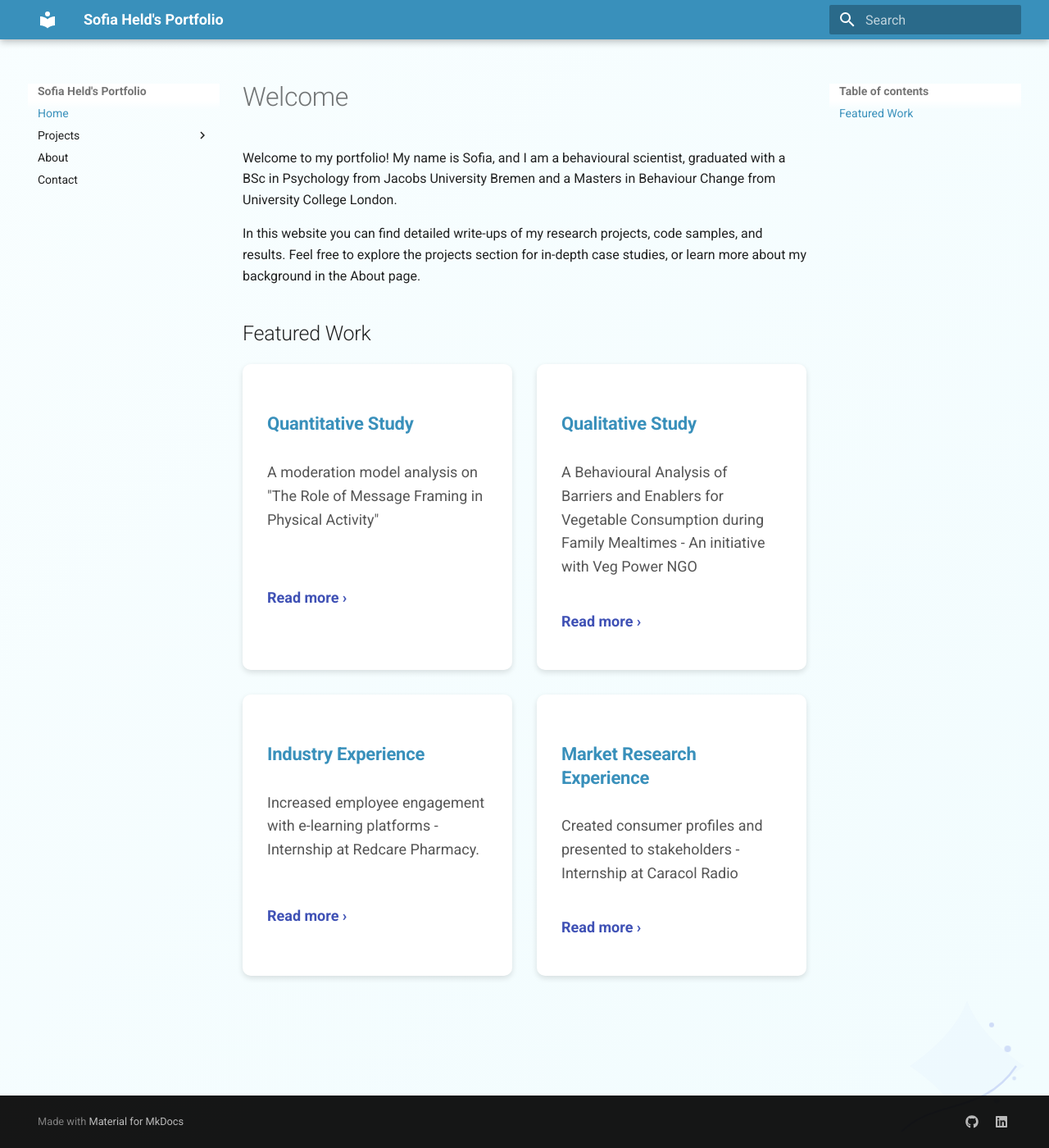
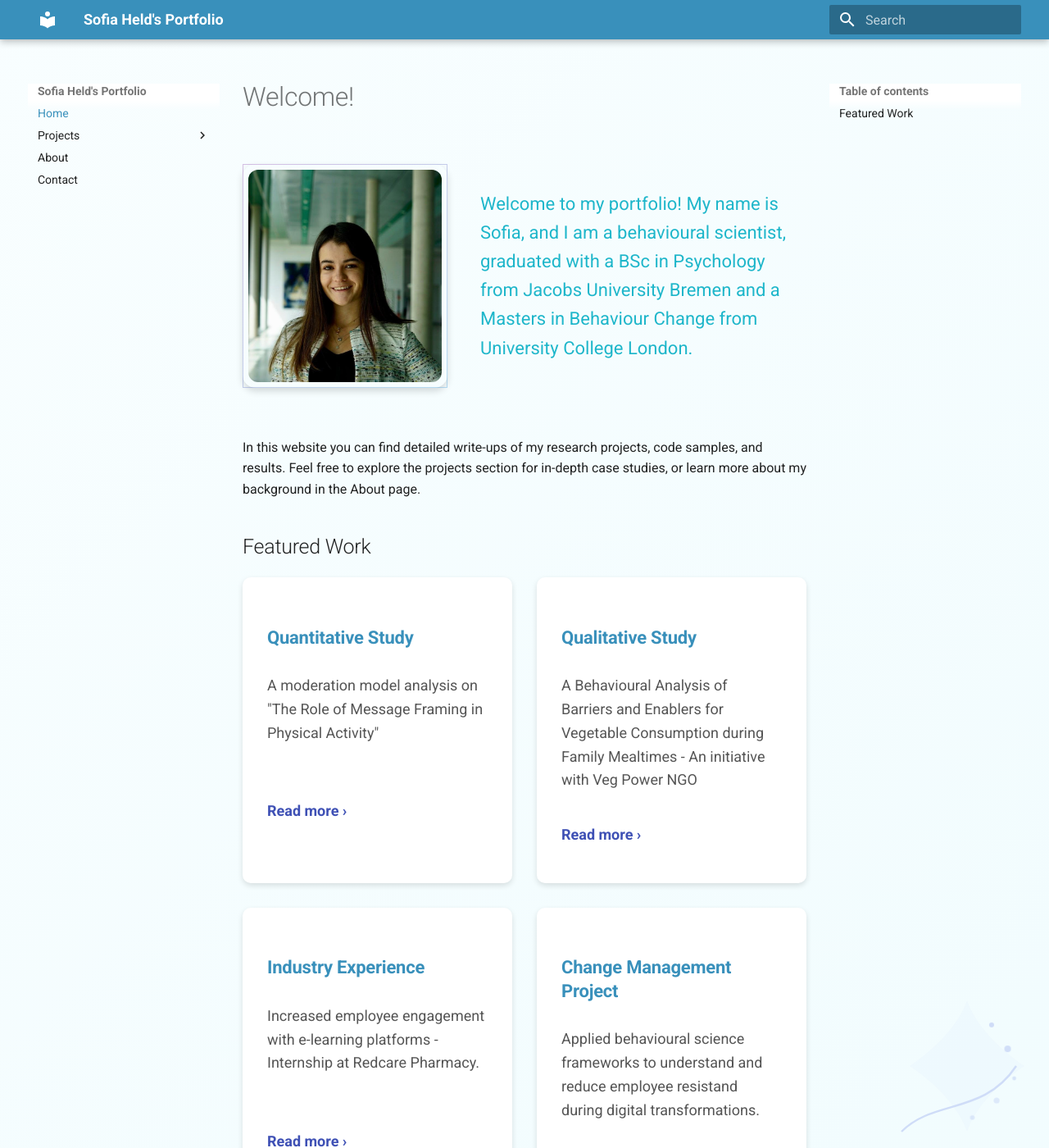
Before and after one commit to sofiaheld24/my-website, an MkDocs documentation site: the page built from docs/index.md, in a window 1280 px wide and 1400 px high. Shown: the whole window at 82% size. Built offline with MkDocs 1.6.1 and Material for MkDocs 9.7.7, drawn with Linux system fonts in a browser that asks for light colours.

Commit message:
Add hero

```diff
--- /dev/null
+++ b/docs/css/hero.css
@@ -0,0 +1,69 @@
+/* 1) Twoâ€‘column flex container */
+.hero-two-col {
+  display: flex;
+  align-items: center;
+  gap: 2rem;
+  flex-wrap: wrap;
+  margin: 3rem 0;
+}
+
+/* 2) Photo wrapper with gentle gradient border + glow */
+.hero-photo-wrapper {
+  position: relative;
+  flex: 0 0 250px;
+  padding: 6px;
+  border-radius: 16px;
+
+  /* Soft background gradient that blends into page */
+  background: linear-gradient(145deg, rgba(255,255,255,0.03), rgba(255,255,255,0.015));
+  backdrop-filter: blur(4px);
+  -webkit-backdrop-filter: blur(4px);
+
+  /* Subtle gradient border */
+  border: 1.5px solid rgba(255,255,255,0.06);
+  border-image: linear-gradient(135deg, #8e44ad55, #3498db55) 1;
+
+  /* Soft, recessed-style shadow */
+  box-shadow:
+    inset 0 1px 1px rgba(255, 255, 255, 0.05),
+    0 4px 8px rgba(0, 0, 0, 0.15);
+
+  transition: transform 0.2s ease, box-shadow 0.2s ease;
+}
+
+/* 3) Hover lift + stronger glow */
+.hero-photo-wrapper:hover {
+  transform: translateY(-4px);
+  box-shadow: 0 6px 16px rgba(142, 68, 173, 0.4),
+              0 8px 24px rgba(52, 152, 219, 0.3);
+}
+
+/* 4) The image itself */
+.hero-photo {
+  display: block;
+  width: 100%;
+  height: auto;
+  border-radius: 12px;           /* inner radius matches wrapper */
+}
+
+/* 5) Summary text, lighter for dark bg */
+.hero-summary {
+  flex: 1 1 250px;
+}
+.hero-summary p {
+  font-size: 1.1rem;
+  line-height: 1.6;
+  color: #1eb6ca; /* brighter and slightly cooler */
+  margin: 0;
+}
+
+/* 6) Responsive fallback */
+@media (max-width: 600px) {
+  .hero-two-col {
+    flex-direction: column;
+    text-align: center;
+  }
+  .hero-photo-wrapper {
+    margin: 0 auto;
+  }
+}
--- a/docs/index.md
+++ b/docs/index.md
@@ -1,6 +1,18 @@
-# Welcome
+# Welcome!
+<section class="hero-two-col">
+  <!-- SVG clipPath for the cloud shape -->
+  <svg width="0" height="0" style="position:absolute">
 
-Welcome to my portfolio! My name is Sofia, and I am a behavioural scientist, graduated with a BSc in Psychology from Jacobs University Bremen and a Masters in Behaviour Change from University College London.
+  <div class="hero-photo-wrapper cloud">
+    <img src="/images/SofiaHeld_Image.jpeg" alt="My-pic" class="hero-photo" />
+  </div>
+
+  <div class="hero-summary">
+    <p>
+       Welcome to my portfolio! My name is Sofia, and I am a behavioural scientist, graduated with a BSc in Psychology from Jacobs University Bremen and a Masters in Behaviour Change from University College London.
+    </p>
+  </div>
+</section>
 
 In this website you can find detailed write-ups of my research projects, code samples, and results. Feel free to explore the projects section for in-depth case studies, or learn more about my background in the About page.
 
@@ -26,9 +38,9 @@ In this website you can find detailed write-ups of my research projects, code sa
     <p class="read-more">Read more ›</p>
   </a>
 
-  <a href="projects/caracol-internship" class="project-card" target="_self">
-    <h3>Market Research Experience</h3>
-    <p>Created consumer profiles and presented to stakeholders - Internship at Caracol Radio</p>
+  <a href="projects/portfolio-digital-transf" class="project-card" target="_self">
+    <h3>Change Management Project</h3>
+    <p>Applied behavioural science frameworks to understand and reduce employee resistand during digital transformations.</p>
     <p class="read-more">Read more ›</p>
   </a>
 
--- a/mkdocs.yml
+++ b/mkdocs.yml
@@ -52,3 +52,4 @@ extra_css:
   - css/cards.css
   - css/timeline.css
   - css/cursor.css
+  - css/hero.css
```
Also changed, not shown: docs/images/SofiaHeld_Image.jpeg (added), docs/js/hero.js (added), site/404.html, site/about/index.html, site/contact/index.html, site/css/cursor.css (added), site/css/overrides.css, site/index.html, site/js/cursor.js (added), site/projects/bachelor-thesis/index.html, site/projects/caracol-internship/index.html, site/projects/masters-thesis/index.html, site/projects/portfolio-digital-transf/index.html, site/projects/redcare-internship/index.html, 3 other files.
